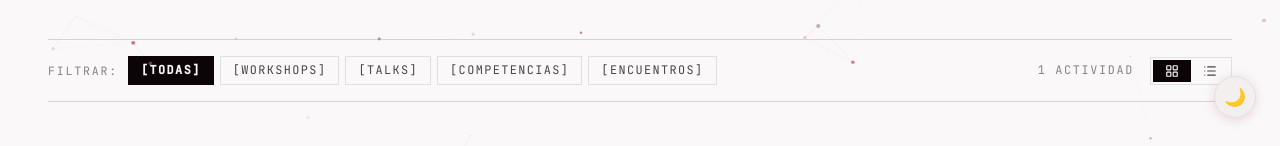
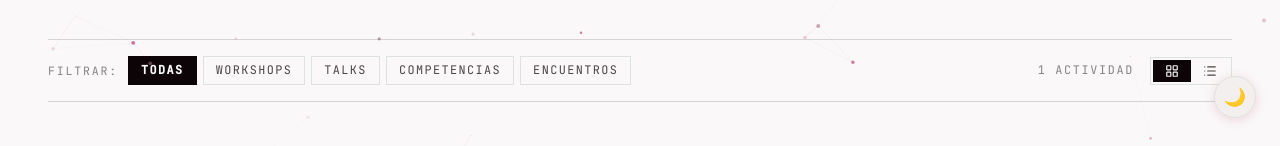
Before and after one commit to AIRclub-UdeSA/airclub-site, a Next.js app: page /eventos in a window 1280 px wide. Shown: the part 602-748 px from the top of the page. Built offline with nearby package versions, Linux system fonts and the light colour scheme; no server answers; the database is empty.

Commit message:
style(eventos): sacar los corchetes de los chips de filtro

```diff
--- a/src/components/eventos/EventsHero.tsx
+++ b/src/components/eventos/EventsHero.tsx
@@ -152,7 +152,7 @@ export function EventsHero({
                       : "border-border bg-bg text-text2 hover:border-text/60 hover:text-text"
                   )}
                 >
-                  [{cat.label}]
+                  {cat.label}
                 </button>
               );
             })}
```
